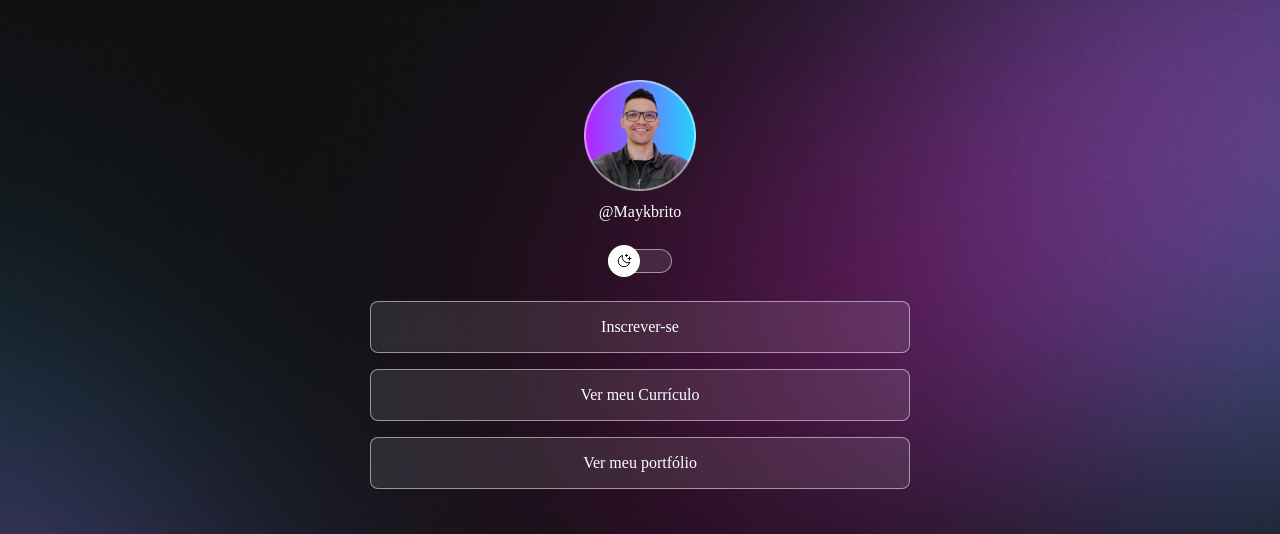
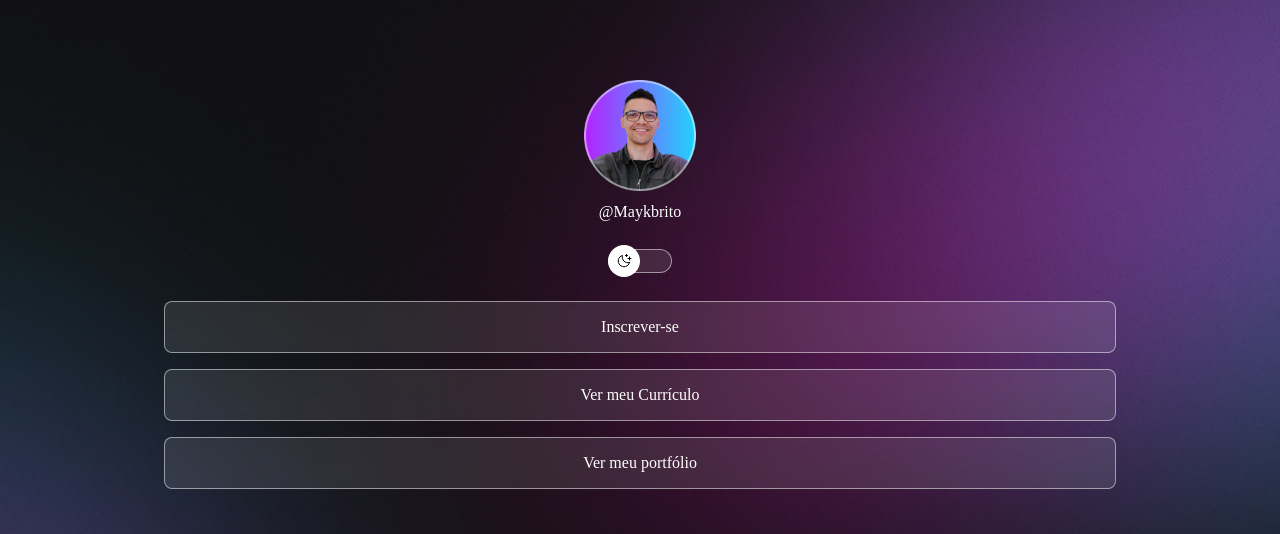
Before and after one commit to gustavolovizotto/Discover-Project-Rockeseat-Course, a plain HTML site: page index.html in a window 1280 px wide. Shown: the top 534 px of the page. Drawn offline with nearby package versions, Linux system fonts and the light colour scheme; a web font is replaced by a local one.

Commit message:
some adjust

```diff
--- a/style.css
+++ b/style.css
@@ -37,7 +37,7 @@ body * {
 
 .container{
     width: 100%;
-    max-width: 588px;
+    max-width: 1000px;
     margin: auto;
     margin-top: 56px;
     padding: 0 24px;
```
